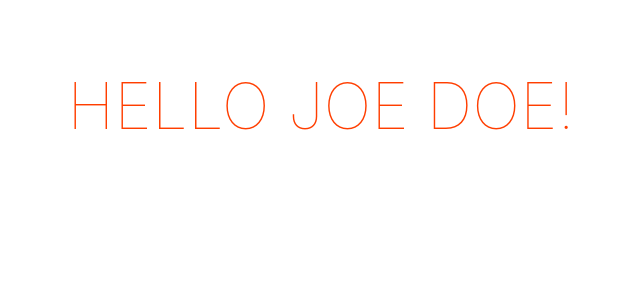
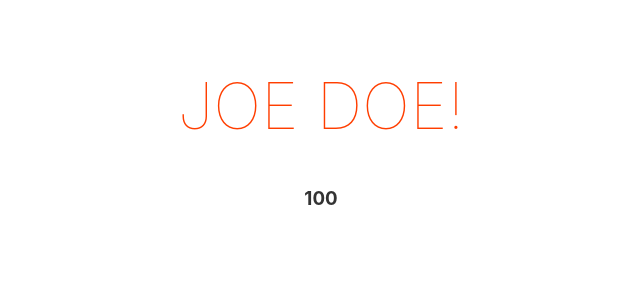
Before and after one commit to BeataJ/scoreBoard-svelte, a Svelte app: page / in a window 1280 px wide. Shown: the top 300 px of the page, without its empty margins (319-959 px from the left). Built offline with nearby package versions, Linux system fonts and the light colour scheme.

Commit message:
add let pinits

```diff
--- a/src/App.svelte
+++ b/src/App.svelte
@@ -1,9 +1,11 @@
 <script>
  let name = 'Joe Doe';
+ let points = 100;
 </script>
 
 <main>
-	<h1>Hello {name}!</h1>
+	<h1>{name}!</h1>
+	<h3>{points}</h3>
 </main>
 
 <style>
```
